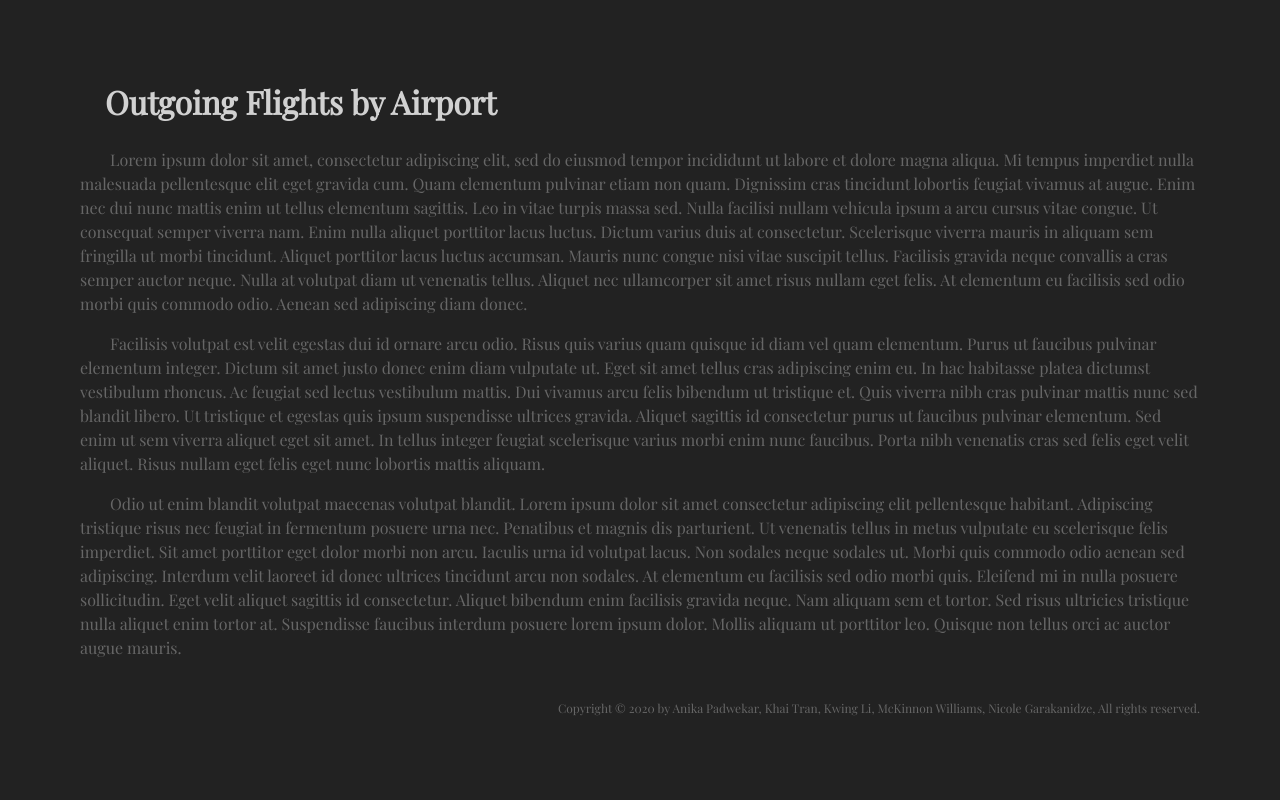
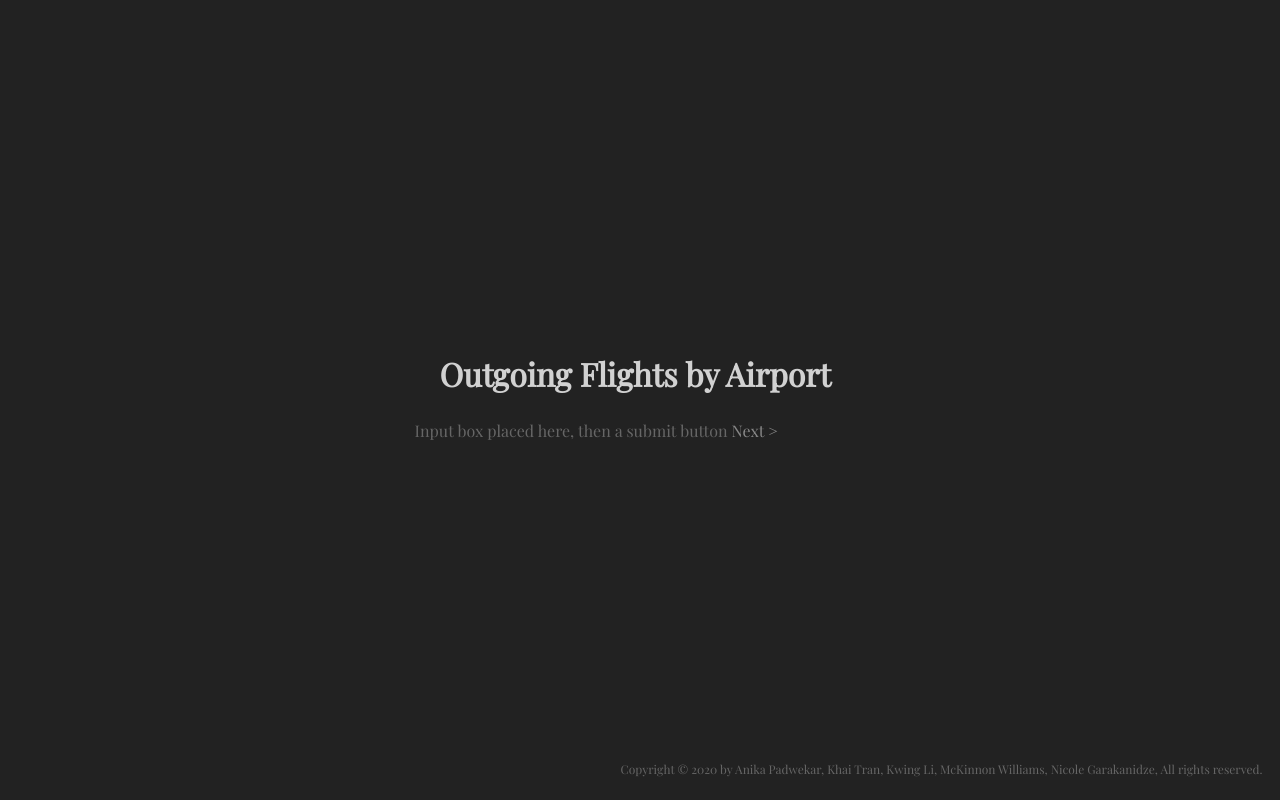
Before and after one commit to UW-CSE442-WI20/FP-outgoing-flights-by-airport, a website built with Parcel: page src/index.html in a window 1280 px wide. Built offline with nearby package versions, Linux system fonts and the light colour scheme.

Commit message:
created general layout of webpage

```diff
--- a/src/index.html
+++ b/src/index.html
@@ -18,41 +18,11 @@ Names:  Anika Padwekar
 
 <body>
 
-<script src="index.js"></script>
-<div class="flex-container">
-  <h1>Outgoing Flights by Airport</h1>
-  <p>
-    Lorem ipsum dolor sit amet, consectetur adipiscing elit, sed do eiusmod tempor incididunt ut labore et dolore magna
-    aliqua. Mi tempus imperdiet nulla malesuada pellentesque elit eget gravida cum. Quam elementum pulvinar etiam non
-    quam. Dignissim cras tincidunt lobortis feugiat vivamus at augue. Enim nec dui nunc mattis enim ut tellus elementum
-    sagittis. Leo in vitae turpis massa sed. Nulla facilisi nullam vehicula ipsum a arcu cursus vitae congue. Ut
-    consequat semper viverra nam. Enim nulla aliquet porttitor lacus luctus. Dictum varius duis at consectetur.
-    Scelerisque viverra mauris in aliquam sem fringilla ut morbi tincidunt. Aliquet porttitor lacus luctus accumsan.
-    Mauris nunc congue nisi vitae suscipit tellus. Facilisis gravida neque convallis a cras semper auctor neque. Nulla
-    at volutpat diam ut venenatis tellus. Aliquet nec ullamcorper sit amet risus nullam eget felis. At elementum eu
-    facilisis sed odio morbi quis commodo odio. Aenean sed adipiscing diam donec.
-  </p>
-  <p>
-    Facilisis volutpat est velit egestas dui id ornare arcu odio. Risus quis varius quam quisque id diam vel quam
-    elementum. Purus ut faucibus pulvinar elementum integer. Dictum sit amet justo donec enim diam vulputate ut.
-    Eget sit amet tellus cras adipiscing enim eu. In hac habitasse platea dictumst vestibulum rhoncus. Ac feugiat sed
-    lectus vestibulum mattis. Dui vivamus arcu felis bibendum ut tristique et. Quis viverra nibh cras pulvinar mattis
-    nunc sed blandit libero. Ut tristique et egestas quis ipsum suspendisse ultrices gravida. Aliquet sagittis id
-    consectetur purus ut faucibus pulvinar elementum. Sed enim ut sem viverra aliquet eget sit amet. In tellus integer
-    feugiat scelerisque varius morbi enim nunc faucibus. Porta nibh venenatis cras sed felis eget velit aliquet. Risus
-    nullam eget felis eget nunc lobortis mattis aliquam.
-  </p>
-  <p>
-    Odio ut enim blandit volutpat maecenas volutpat blandit. Lorem ipsum dolor sit amet consectetur adipiscing elit
-    pellentesque habitant. Adipiscing tristique risus nec feugiat in fermentum posuere urna nec. Penatibus et magnis
-    dis parturient. Ut venenatis tellus in metus vulputate eu scelerisque felis imperdiet. Sit amet porttitor eget
-    dolor morbi non arcu. Iaculis urna id volutpat lacus. Non sodales neque sodales ut. Morbi quis commodo odio aenean
-    sed adipiscing. Interdum velit laoreet id donec ultrices tincidunt arcu non sodales. At elementum eu facilisis sed
-    odio morbi quis. Eleifend mi in nulla posuere sollicitudin. Eget velit aliquet sagittis id consectetur. Aliquet
-    bibendum enim facilisis gravida neque. Nam aliquam sem et tortor. Sed risus ultricies tristique nulla aliquet enim
-    tortor at. Suspendisse faucibus interdum posuere lorem ipsum dolor. Mollis aliquam ut porttitor leo. Quisque non
-    tellus orci ac auctor augue mauris.
-  </p>
+<div class="flex-container1">
+  <div id="select">
+    <h1>Outgoing Flights by Airport</h1>
+    Input box placed here, then a submit button <a href="main.html">Next &gt;</a>
+  </div>
 </div>
 
 <footer>
--- a/src/style.css
+++ b/src/style.css
@@ -9,11 +9,15 @@ Names:  Anika Padwekar
 */
 @import url('https://fonts.googleapis.com/css?family=Playfair+Display&display=swap');
 
+html, body {
+    width: 99%;
+    height: 97%;
+}
+
 body {
     background-color: #222222;
     color: #666666;
     font-family: 'Playfair Display', serif;
-    margin: 80px;
 }
 
 h1 {
@@ -21,50 +25,73 @@ h1 {
     margin: 25px;
 }
 
-h2 {
-    color: #d1d1d1;
-    margin: 20px;
-}
-
 footer {
+    margin-bottom: 10px;
+    text-align: right;
     font-size: 12px;
-    margin-top: 40px;
-    text-align: right;
 }
 
 p {
-    text-indent: 30px;
+    /*text-indent: 30px;*/
     line-height: 1.5;
 }
 
-/*li {*/
-    /*margin-bottom: 15px;*/
+.flex-container1 {
+    min-height: 100%;
+    display: flex;
+    flex-wrap: wrap;
+    flex-direction: row;
+    justify-content: center;
+    align-items: center;
+}
+
+.flex-container2 {
+    min-height: 100%;
+    display: flex;
+    flex-wrap: wrap;
+    flex-direction: row;
+    align-items: flex-start;
+}
+
+#nav {
+    flex-basis: 100%;
+    margin-left: 10px;
+    font-size: 20px;
+}
+
+#map {
+    /*border: 1px #ccc solid;*/
+    flex: 2;
+}
+
+#info {
+    flex: 1;
+    margin: 40px;
+}
+
+#select {
+
+}
+
+/*.flex-container-2 {*/
+/*display: flex;*/
+/*flex-direction: column;*/
 /*}*/
 
-/*a:link {*/
-    /*color: #888888;*/
-    /*text-decoration: none;*/
+/*li {*/
+/*margin-bottom: 15px;*/
 /*}*/
 
-/*a:visited {*/
-    /*color: #888888;*/
-    /*text-decoration: none;*/
-/*}*/
+a:link {
+    color: #888888;
+    text-decoration: none;
+}
 
-/*a:hover {*/
-    /*color: #d1d1d1;*/
-/*}*/
+a:visited {
+    color: #888888;
+    text-decoration: none;
+}
 
-/*.flex-container {*/
-    /*!**/
-    /*border: 1px #ccc solid;*/
-    /**!*/
-    /*display: flex;*/
-    /*justify-content: center;*/
-    /*margin-top: 80px;*/
-/*}*/
-
-/*.flex-container-2 {*/
-    /*display: flex;*/
-    /*flex-direction: column;*/
-/*}*/
+a:hover {
+    color: #d1d1d1;
+}
```
Also changed, not shown: src/main.html (added, +50 -0 lines).
